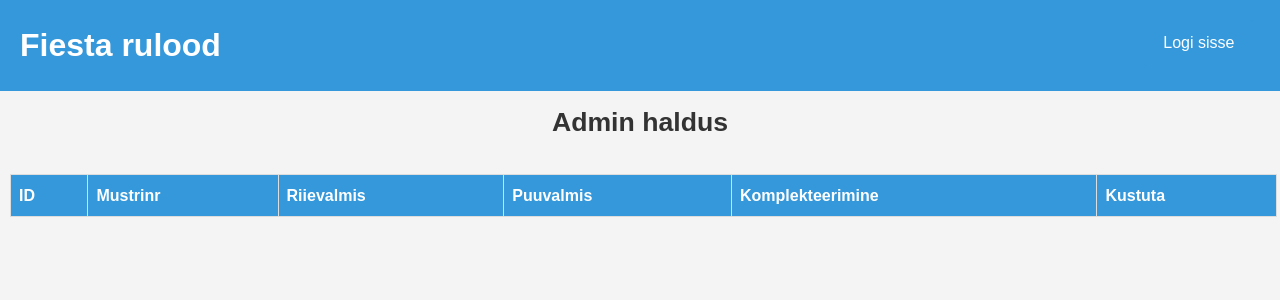
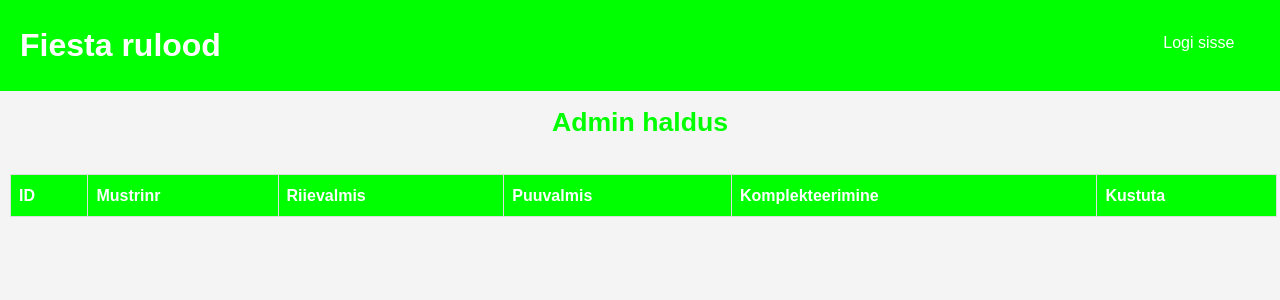
Before and after one commit to MartinKemppi/Aknaruloode_tootmine, a PHP site: page /adminLeht.php in a window 1280 px wide. Shown: the top 300 px of the page. Run offline with PHP 8.4, Linux system fonts and the light colour scheme; lists and menus that the app fills with data are empty.

Commit message:
3: vaheta värvid sinistest - rohelisele

```diff
--- a/Aknarulood/stiilid/stiil.css
+++ b/Aknarulood/stiilid/stiil.css
@@ -13,19 +13,19 @@ h3{
 body {
     font-family: 'Arial', sans-serif;
     background-color: #f4f4f4;
-    color: #333;
+    color: #00FF00;
     line-height: 1.6;
 }
 
 header {
-    background-color: #3498db;
+    background-color: #00FF00;
     color: #fff;
     padding: 20px;
     text-align: center;
 }
 
 footer {
-    background-color: #333;
+    background-color: #00FF00;
     color: #fff;
     padding: 10px;
     text-align: center;
@@ -34,7 +34,7 @@ nav ul {
     list-style: none;
     display: flex;
     justify-content: space-around;
-    background-color: #3498db;
+    background-color: #00FF00;
     padding: 10px;
 }
 
@@ -45,11 +45,11 @@ nav a {
 }
 
 nav a:hover {
-    color: #007bb5;
+    color: #00FF00;
 }
 
 h2 {
-    color: #3498db;
+    color: #00FF00;
 
 }
 #TellimusteLisamineVorm{
@@ -88,7 +88,7 @@ th, td {
 }
 
 th {
-    background-color: #3498db;
+    background-color: #00FF00;
     color: #fff;
 }
 #modal_log{
@@ -139,7 +139,7 @@ th {
     font-size: 16px;
     text-decoration: none;
     color: #fff;
-    background-color: #3498db;
+    background-color: #00FF00;
     border-radius: 5px;
 }
 
@@ -160,7 +160,7 @@ th {
 }
 
 #logivalja:hover, #logisisse:hover, #regimind:hover {
-    background-color: #007bb5;
+    background-color: #00FF00;
 }
 
 select, input[type="submit"], input[type="button"],input[type="text"],input[type="password"], label {
```
